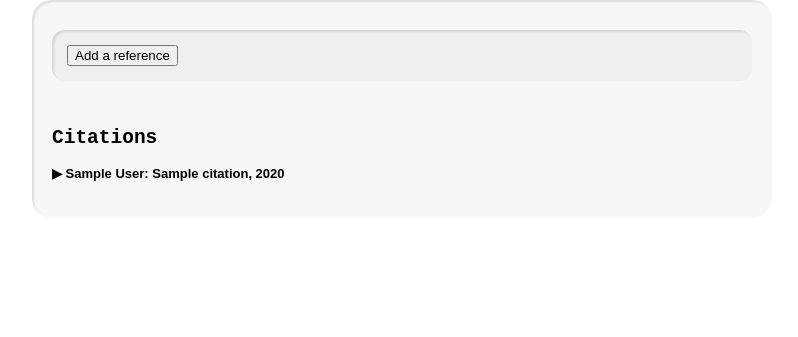
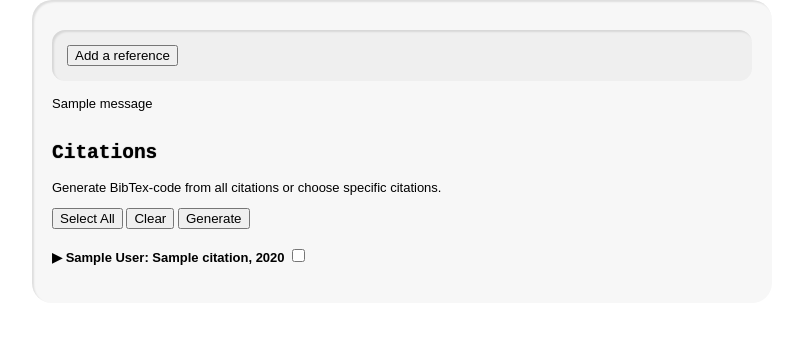
Before and after one commit to kimtakala/super_hylkeet, a Flask app: template src/templates/index.html in a window 1280 px wide. Shown: the part 173-510 px from the top of that part, without its empty margins (238-1036 px from the left). Run offline with Flask 3, Linux system fonts and the light colour scheme; the template is opened without the code that fills it: most values are stand-ins (such as "Sample title", 1, 10 or a date in 2020); one stand-in notice (Sample message) is shown; the page is wider than the window, and the part outside it is not shown.

Commit message:
add bibtex-generator and functionality to frontend

```diff
--- a/src/app.py
+++ b/src/app.py
@@ -1,8 +1,10 @@
-from flask import render_template, jsonify, request
+from flask import render_template, jsonify, request, redirect, url_for, flash
 from form_verification import validate_citations
 from services.citations_service import citation_service
+from repositories.citation_repository import get_citations_by_ids
 from db_helper import reset_db
 from config import app, test_env
+import bibtex_ref_gen
 
 
 @app.route("/")
@@ -23,9 +25,19 @@ def add_citation_route():
         return render_template("index.html", errors=errors)
 
     citation_service.add_citation(data)
-    success = "Citation added successfully"
-    citations = citation_service.fetch_citations()
-    return render_template("index.html", success=success, listed_citations=citations)
+    flash("Citation added successfully!", "success")
+    return redirect(url_for("index"))
+
+
+@app.route("/generate_bibtex", methods=["POST"])
+def generate_bibtex_route():
+    selected_citation_ids = request.form.getlist("citations")
+    citations = get_citations_by_ids(selected_citation_ids)
+
+    bibtex_entries = bibtex_ref_gen.generate_references(citations)
+
+    bibtex_output = "\n\n".join(bibtex_entries)
+    return redirect(url_for("index", bibtex=bibtex_output))
 
 
 # testausta varten oleva reitti
--- a/src/static/style.css
+++ b/src/static/style.css
@@ -33,6 +33,8 @@ h1 {
 
 h2 {
     font-family: 'Source Code Pro', monospace;
+    text-shadow: 0px 0px 1px #373737;
+
 
 }
 
--- a/src/templates/citations.html
+++ b/src/templates/citations.html
@@ -1,9 +1,27 @@
 <h2>Citations</h2>
+
+Generate BibTex-code from all citations or choose specific citations.
+<p>
+
+    {% if request.args.get('bibtex') %}
+<h2>Generated BibTeX</h2>
+<textarea rows="10" cols="80" readonly>{{ request.args.get('bibtex') }}</textarea>
+{% endif %}
+
+<form method="POST" action="/generate_bibtex">
+
+    <button type="button" onclick="toggleCheckboxes(true)">Select All</button>
+    <button type="button" onclick="toggleCheckboxes(false)">Clear</button>
+    <button type="submit" id="Generate">Generate</button>
+
 
     {% for citation in listed_citations %}
     <h4 class="title" onclick="toggleDetails('details_{{ loop.index }}', 'arrow_{{ loop.index }}')">
         <span id="arrow_{{ loop.index }}">&#x25B6;</span>
-    {{ citation.get_authors_for_listing() }}: {{ citation.get_title() }}, {{ citation.get_year() }}
+        <label for="citation_{{ loop.index }}">{{ citation.get_authors_for_listing() }}: {{ citation.get_title() }}, {{
+            citation.get_year() }}</label>
+        <input type="checkbox" id="citation_{{ loop.index }}" name="citations" value="{{ citation.id }}"
+            onclick="event.stopPropagation();">
     </h4>
     <div id="details_{{ loop.index }}" class="details" style="display: none;">
         {% for data_line in citation.get_datalines() %}
@@ -11,6 +29,7 @@
         {% endfor %}
     </div>
     {% endfor %}
+</form>
 
 <script>
     function toggleDetails(detailsId, arrowId) {
@@ -24,4 +43,12 @@
             arrow.innerHTML = "&#x25B6;";
         }
     }
+
+    function toggleCheckboxes(checked) {
+        var checkboxes = document.querySelectorAll('input[name="citations"]');
+        checkboxes.forEach(function (checkbox) {
+            checkbox.checked = checked;
+        });
+    }
+
 </script>
--- a/src/templates/index.html
+++ b/src/templates/index.html
@@ -16,9 +16,13 @@ Reference app
 {% include 'form.html' %}
 
 <br>
-{% if success %}
-{{ success }}
+{% with messages = get_flashed_messages(with_categories=true) %}
+{% if messages %}
+{% for category, message in messages %}
+<div class="flash {{ category }}">{{ message }}</div>
+{% endfor %}
 {% endif %}
+{% endwith %}
 <br>
 {% include 'citations.html' %}
 
```
Also changed, not shown: src/repositories/citation_repository.py (+10 -1 lines). Lines whose indentation alone changed are shown as unchanged.
